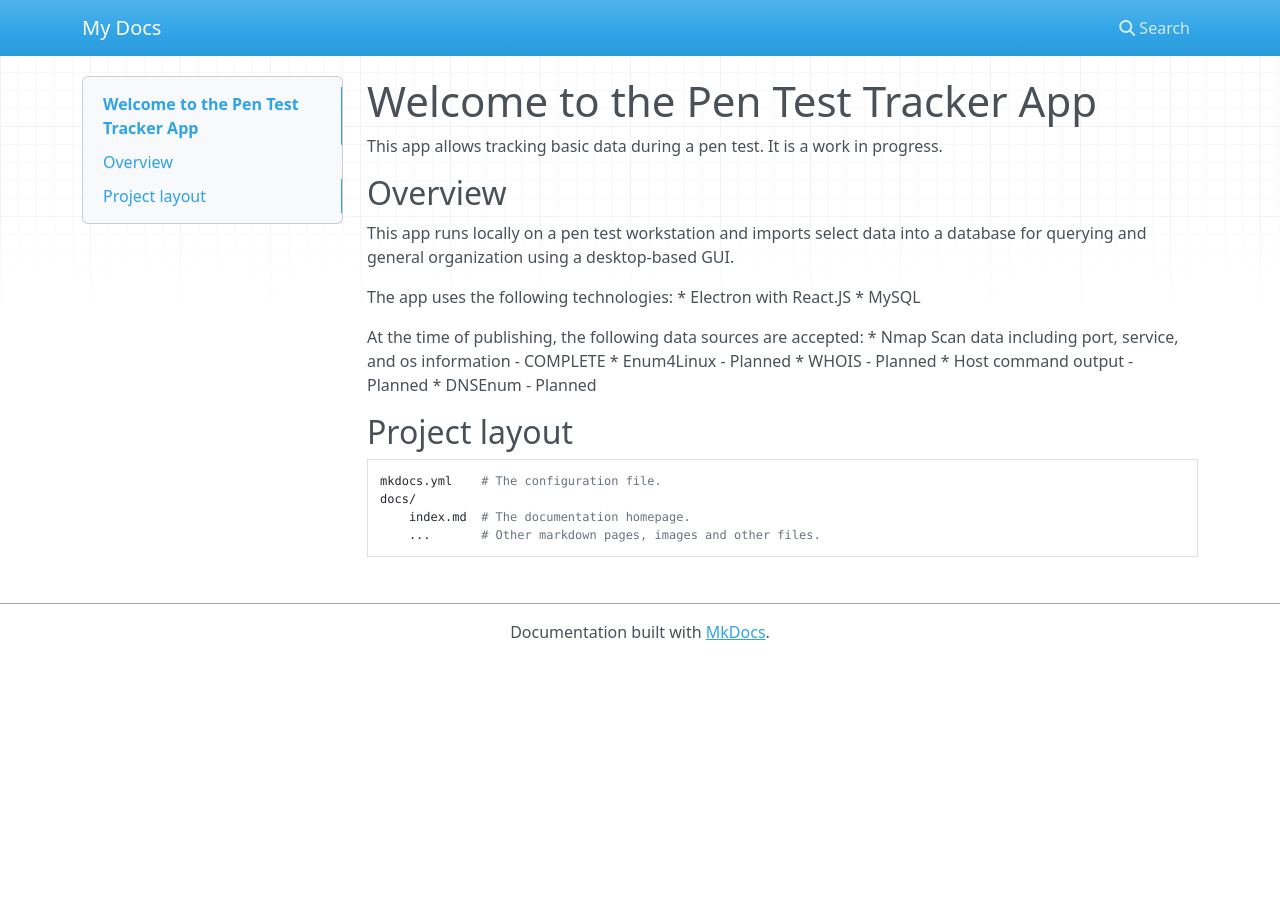
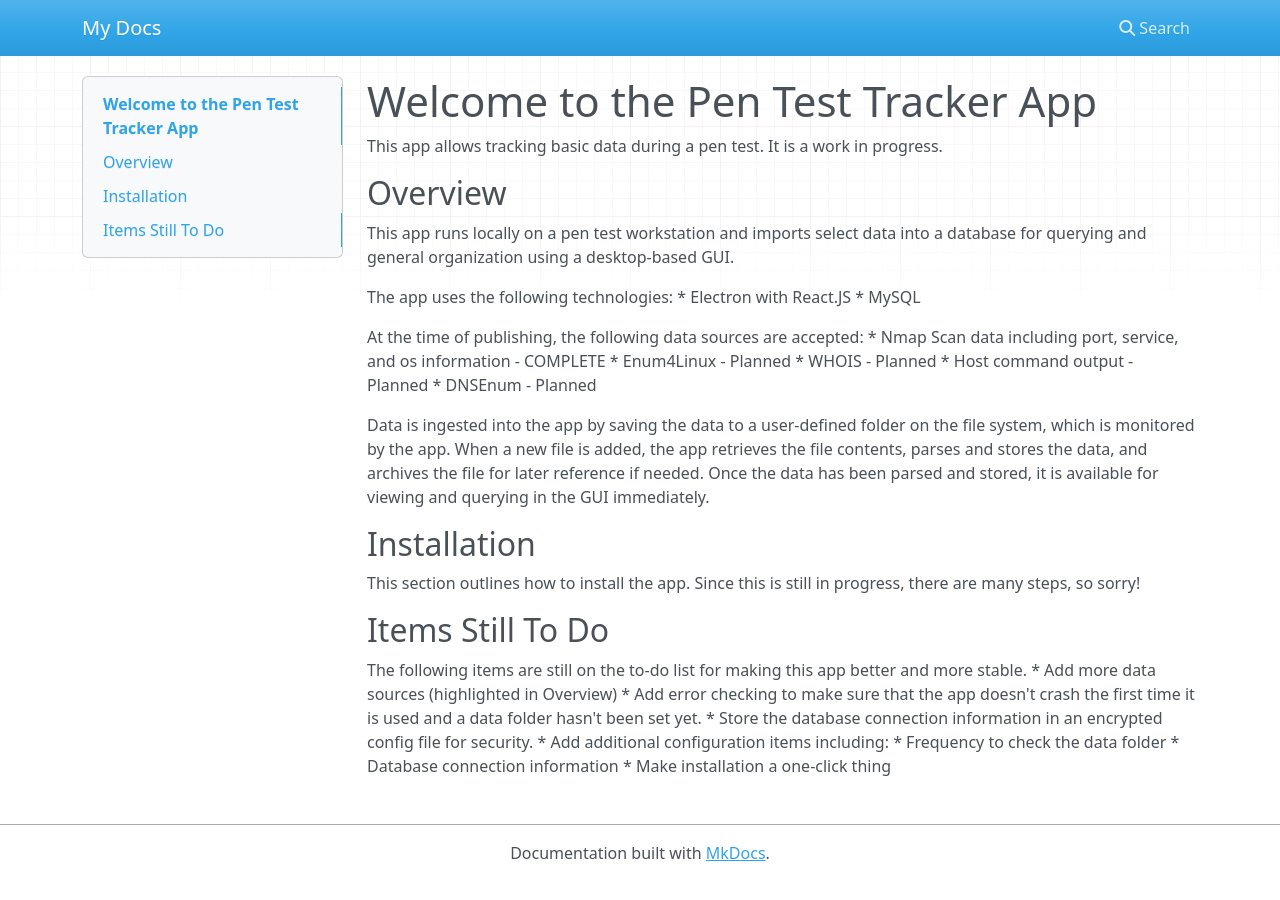
Before and after one commit to SarahLN/Pen-Test-Tracker, an MkDocs documentation site: the page built from docs/index.md, in a window 1280 px wide. Built offline with MkDocs 1.6.1, drawn with Linux system fonts in a browser that asks for light colours; nearby versions of some CDN libraries.

Commit message:
add to-do list

```diff
--- a/docs/index.md
+++ b/docs/index.md
@@ -18,11 +18,29 @@ At the time of publishing, the following data sources are accepted:
 * Host command output - Planned
 * DNSEnum - Planned
 
+Data is ingested into the app by saving the data to a user-defined folder on
+the file system, which is monitored by the app.  When a new file is added,
+the app retrieves the file contents, parses and stores the data, and archives
+the file for later reference if needed.  Once the data has been parsed and stored,
+it is available for viewing and querying in the GUI immediately.
+
+## Installation
+
+This section outlines how to install the app.  Since this is still in progress, there
+are many steps, so sorry!
 
 
-## Project layout
 
-    mkdocs.yml    # The configuration file.
-    docs/
-        index.md  # The documentation homepage.
-        ...       # Other markdown pages, images and other files.
+## Items Still To Do
+
+The following items are still on the to-do list for making this app better and
+more stable.
+* Add more data sources (highlighted in Overview)
+* Add error checking to make sure that the app doesn't crash the first time
+it is used and a data folder hasn't been set yet.
+* Store the database connection information in an encrypted config file for
+security.
+* Add additional configuration items including:
+  * Frequency to check the data folder
+  * Database connection information
+* Make installation a one-click thing
```
